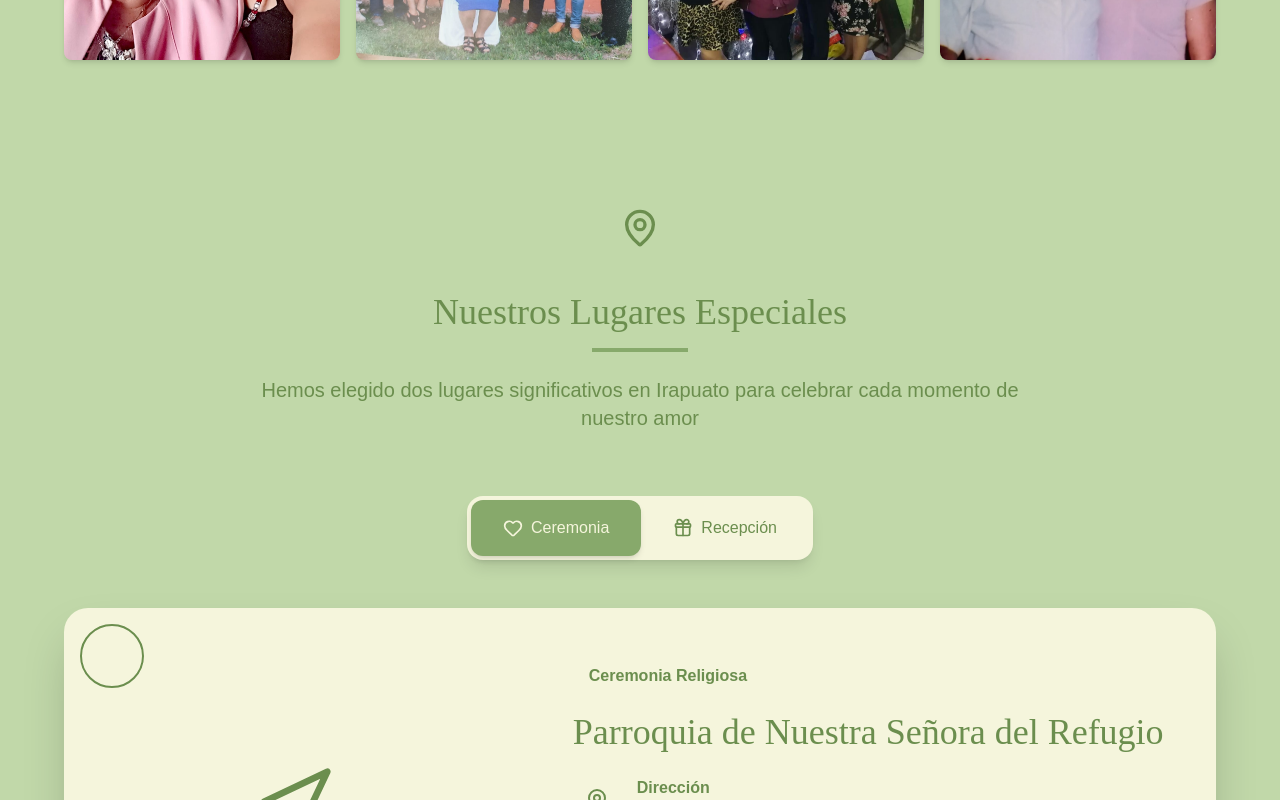
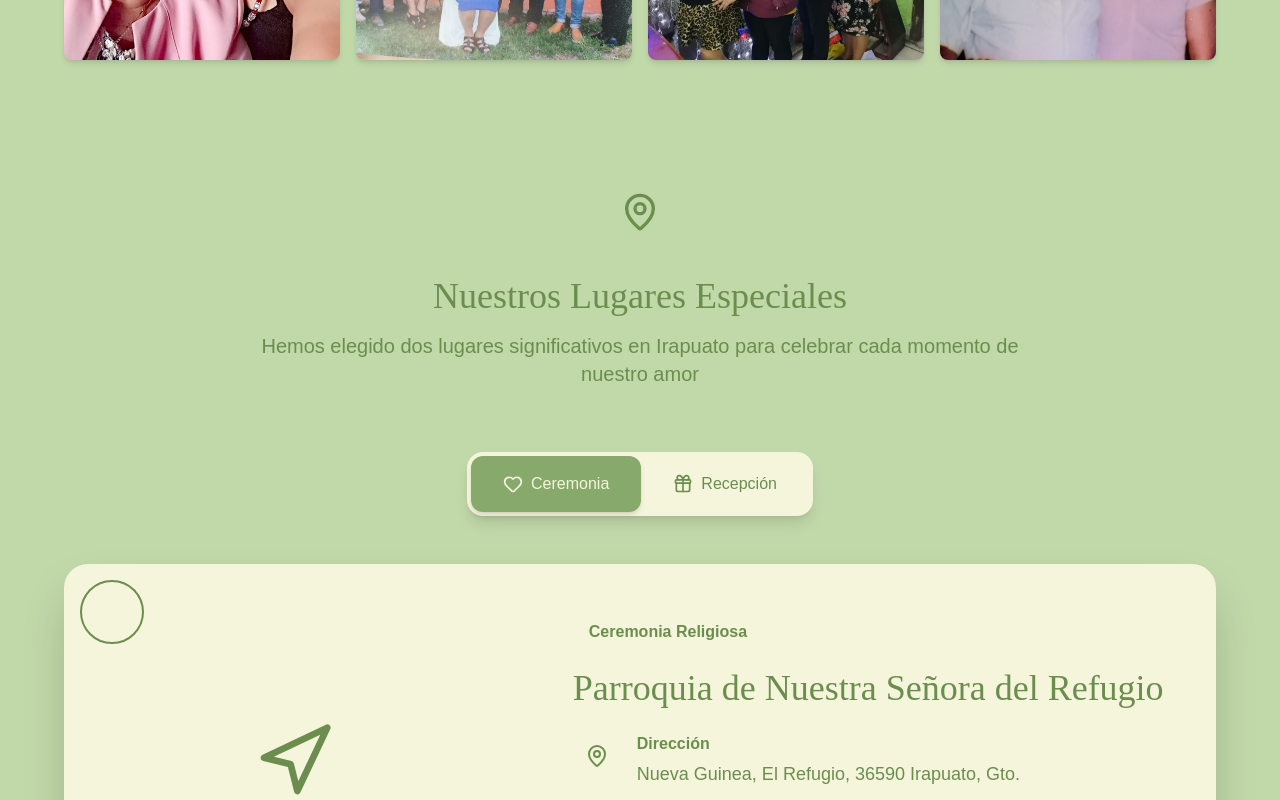
Before and after one commit to rayGnarok696/weeding-invitation-LyJ, a React (Vite) app: page /wedding in a window 1280 px wide. Shown: the part 3220-4020 px from the top of the page. Built offline with nearby package versions, Linux system fonts and the light colour scheme.

Commit message:
feat: ajustes a WeddingWebsite.tsx y LocationSection.tsx

```diff
--- a/src/components/LocationSection.tsx
+++ b/src/components/LocationSection.tsx
@@ -46,7 +46,7 @@ const LocationSection: React.FC = () => {
   };
 
   return (
-    <section id="location" className="py-16 px-4 bg-sage-light">
+    <section id="location" className="py-12 px-4 bg-sage-light">
       <div className="max-w-6xl mx-auto">
         {/* Encabezado */}
         <div className="text-center mb-16">
@@ -58,7 +58,6 @@ const LocationSection: React.FC = () => {
             </div>
           </div>
           <h2 className="font-playfair text-4xl text-sage-dark mb-4">Nuestros Lugares Especiales</h2>
-          <div className="w-24 h-1 bg-sage mx-auto mb-6"></div>
           <p className="font-montserrat text-xl text-sage-dark max-w-3xl mx-auto">
             Hemos elegido dos lugares significativos en Irapuato para celebrar cada momento de nuestro amor
           </p>
--- a/src/pages/WeddingWebsite.tsx
+++ b/src/pages/WeddingWebsite.tsx
@@ -29,7 +29,6 @@ const WeddingWebsite: React.FC = () => {
       <main>
         <HeroSection />
         <CountdownTimer />
-        {/* <StorySection /> */}
         <FamilySection />
         <LocationSection />
         <ItinerarySection />
```
